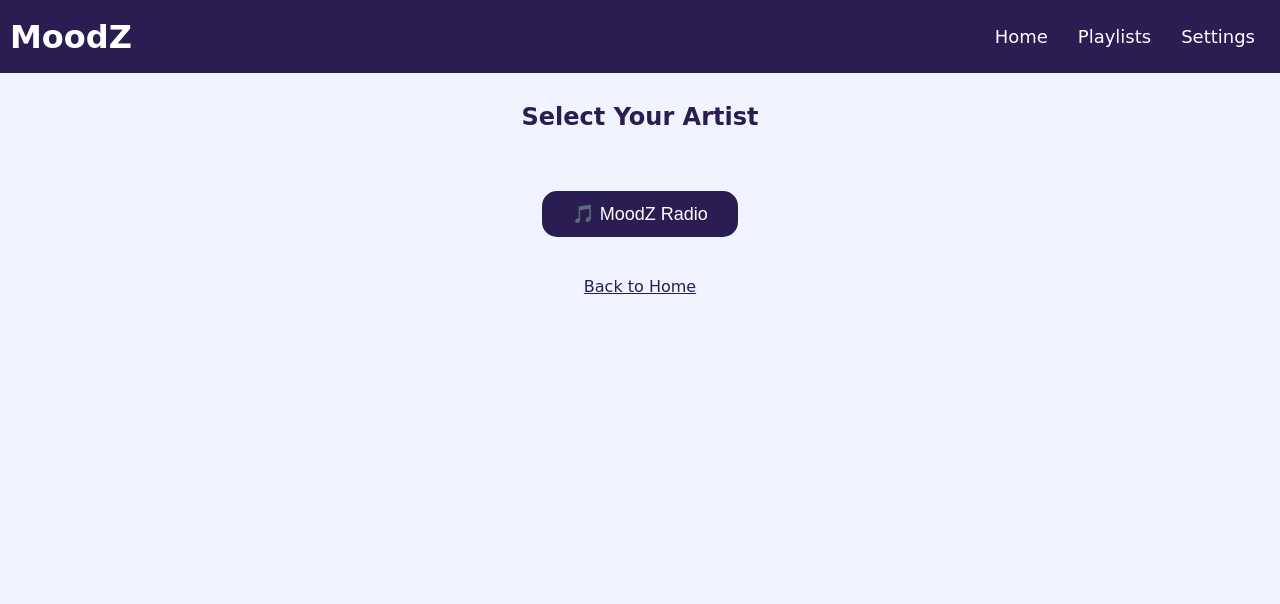
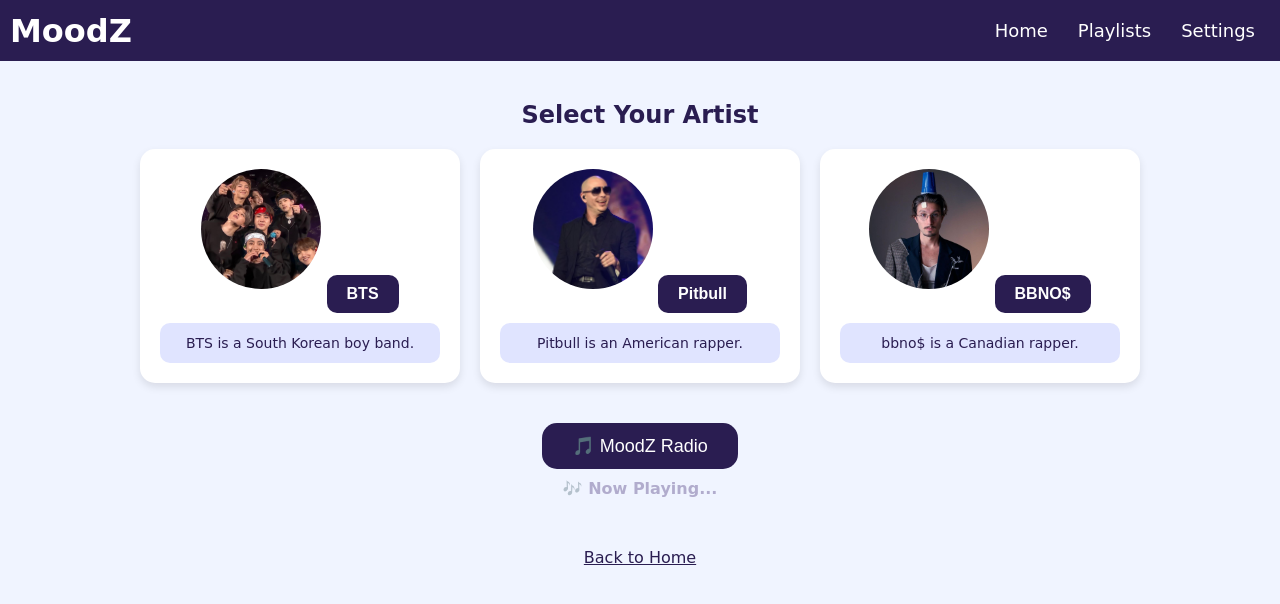
Before and after one commit to justgabo1/moodZ.github.io, a plain HTML site: page artists.html in a window 1280 px wide. Both pictures are taken after a click on the button "🎵 MoodZ Radio". Drawn offline with Linux system fonts and the light colour scheme.

Commit message:
Update artists.html

```diff
--- a/artists.html
+++ b/artists.html
@@ -1,10 +1,10 @@
 <!DOCTYPE html>
 <html lang="en">
 <head>
-    <meta charset="UTF-8">
-    <meta name="viewport" content="width=device-width, initial-scale=1.0">
+  <meta charset="UTF-8" />
+  <meta name="viewport" content="width=device-width, initial-scale=1.0"/>
   <title>Select an Artist</title>
-    <link rel="stylesheet" href="styles.css">
+  <link rel="stylesheet" href="styles.css" />
   <style>
     body {
       font-family: 'Itim', cursive;
@@ -12,7 +12,6 @@
       color: #2A1D51;
       margin: 0;
       padding: 0;
-            text-align: center;
     }
 
     nav {
@@ -23,6 +22,7 @@
     nav h1 {
       color: white;
       margin: 0;
+      text-align: center;
     }
 
     nav ul {
@@ -30,6 +30,7 @@
       display: flex;
       justify-content: center;
       padding: 0;
+      margin: 10px 0;
     }
 
     nav ul li {
@@ -41,20 +42,29 @@
       text-decoration: none;
     }
 
+    .mood-selection {
+      text-align: center;
+      padding: 20px;
+    }
+
     .mood-selection h2 {
-            margin-top: 30px;
+      margin-bottom: 20px;
+    }
+
+    #artists-container {
+      display: flex;
+      flex-wrap: wrap;
+      justify-content: center;
+      gap: 20px;
     }
 
     .artist-card {
-            display: flex;
-            flex-direction: column;
-            align-items: center;
-            margin: 20px auto;
-            padding: 15px;
-            width: 320px;
-            background: #fff;
+      background-color: white;
       border-radius: 15px;
       box-shadow: 0 4px 8px rgba(0, 0, 0, 0.1);
+      padding: 20px;
+      width: 280px;
+      text-align: center;
     }
 
     .artist-img {
@@ -66,12 +76,12 @@
     }
 
     .artist-btn {
-            padding: 10px 20px;
       background-color: #2A1D51;
       color: white;
       border: none;
+      border-radius: 10px;
+      padding: 10px 20px;
       cursor: pointer;
-            border-radius: 10px;
       font-size: 16px;
       margin-bottom: 10px;
     }
@@ -82,31 +92,24 @@
 
     .artist-about {
       background-color: #e0e4ff;
-            color: #2A1D51;
       padding: 12px;
-            border-radius: 15px;
-            text-align: center;
+      border-radius: 10px;
       font-size: 14px;
-            width: 80%;
-            box-shadow: 0 4px 8px rgba(0, 0, 0, 0.2);
     }
 
-        .back-link {
-            display: inline-block;
-            margin-top: 20px;
-            color: #2A1D51;
-            text-decoration: underline;
+    #radio-section {
+      text-align: center;
+      margin-top: 40px;
     }
 
     #radio-btn {
-            margin: 40px auto 20px;
-            padding: 12px 30px;
-            font-size: 18px;
-            border: none;
       background-color: #2A1D51;
       color: white;
+      padding: 12px 30px;
+      border: none;
       border-radius: 15px;
       cursor: pointer;
+      font-size: 18px;
     }
 
     #radio-btn:hover {
@@ -126,14 +129,19 @@
       50% { opacity: 1; }
       100% { opacity: 0.3; }
     }
+
+    .back-link {
+      display: block;
+      text-align: center;
+      margin: 30px 0;
+      color: #2A1D51;
+      text-decoration: underline;
+    }
   </style>
 </head>
-
 <body>
   <nav>
-        <div class="logo">
     <h1>MoodZ</h1>
-        </div>
     <ul>
       <li><a href="index.html">Home</a></li>
       <li><a href="#">Playlists</a></li>
@@ -144,11 +152,11 @@
   <div class="mood-selection">
     <h2>Select Your Artist</h2>
     <div id="artists-container"></div>
+
+    <div id="radio-section">
+      <button id="radio-btn">🎵 MoodZ Radio</button>
+      <div id="now-playing">🎶 Now Playing...</div>
     </div>
-
-    <div style="text-align: center;">
-        <button id="radio-btn" class="mood-btn">🎵 MoodZ Radio</button>
-        <div id="now-playing">🎶 Now Playing...</div>
   </div>
 
   <a href="index.html" class="back-link">Back to Home</a>
@@ -157,67 +165,45 @@
     document.addEventListener("DOMContentLoaded", function () {
       const moods = {
         happy: [
-                    { name: "BTS", img: "bts.jpeg", link: "https://open.spotify.com/playlist/37i9dQZF1E4rlkYj6ItCDn", about: "BTS (방탄소년단), is a South Korean boy band debuted in 2013. The band consists of Jin, Suga, J-Hope, RM, Jimin, V, and Jung Kook." },
-                    { name: "Pitbull", img: "pitbull.jpeg", link: "https://open.spotify.com/playlist/37i9dQZF1E4r0nzNspuQFK", about: "Armando Christian Pérez, aka Pitbull, is an American rapper and singer." },
-                    { name: "BBNO$", img: "bbno.jpeg", link: "https://open.spotify.com/playlist/37i9dQZF1E4m14w1NfDKCh", about: "Alexander Gumuchian, known as bbno$, is a Canadian rapper and singer." }
+          { name: "BTS", img: "bts.jpeg", link: "https://open.spotify.com/playlist/37i9dQZF1E4rlkYj6ItCDn", about: "BTS is a South Korean boy band." },
+          { name: "Pitbull", img: "pitbull.jpeg", link: "https://open.spotify.com/playlist/37i9dQZF1E4r0nzNspuQFK", about: "Pitbull is an American rapper." },
+          { name: "BBNO$", img: "bbno.jpeg", link: "https://open.spotify.com/playlist/37i9dQZF1E4m14w1NfDKCh", about: "bbno$ is a Canadian rapper." }
         ],
-                sad: [
-                    { name: "TV Girl", img: "tvgirl.jpeg", link: "https://open.spotify.com/playlist/37i9dQZF1E4lFGdRLY5idQ", about: "TV Girl is an American indie pop band from San Diego." },
-                    { name: "Billie Eilish", img: "billie.jpeg", link: "https://open.spotify.com/playlist/37i9dQZF1E4oee5QSbfqLN", about: "Billie Eilish is an American singer-songwriter." },
-                    { name: "Beach House", img: "beachhouse.jpeg", link: "https://open.spotify.com/playlist/37i9dQZF1E4DemSGzmCZ29", about: "Beach House is an American dream pop band." }
-                ],
-                focus: [
-                    { name: "Lofi Girl", img: "lofigirl.jpeg", link: "https://open.spotify.com/playlist/37i9dQZF1E4yVfD4M4LwFh", about: "Lofi Girl is a YouTube channel known for 24/7 lo-fi music." },
-                    { name: "Hans Zimmer", img: "hanszimmer.jpeg", link: "https://open.spotify.com/playlist/37i9dQZF1E4sbexosKtF5C", about: "Hans Zimmer is a legendary film composer." },
-                    { name: "Kordhell", img: "kordhell.jpeg", link: "https://open.spotify.com/playlist/37i9dQZF1E4yleuWstyUDt", about: "Kordhell creates dark phonk beats." }
-                ],
-                angry: [
-                    { name: "Eminem", img: "eminem.jpeg", link: "https://open.spotify.com/playlist/37i9dQZF1E4uduXaJcMi49", about: "Eminem is one of the most influential rappers ever." },
-                    { name: "Slipknot", img: "slipknot.jpeg", link: "https://open.spotify.com/playlist/37i9dQZF1E4m433mhB66fa", about: "Slipknot is an American heavy metal band." },
-                    { name: "Bring Me The Horizon", img: "bmth.jpeg", link: "https://open.spotify.com/playlist/37i9dQZF1E4jXFV0KMR1gU", about: "BMTH is a British rock band formed in 2004." }
-                ]
+        // Add the rest of your moods here...
       };
 
-            const artistContainer = document.getElementById("artists-container");
-            const selectedMood = localStorage.getItem("selectedMood") || "happy"; // Default to 'happy' if no mood is selected.
+      const selectedMood = localStorage.getItem("selectedMood") || "happy";
+      const container = document.getElementById("artists-container");
 
-            // Render Artists
       if (moods[selectedMood]) {
         moods[selectedMood].forEach(artist => {
-                    const artistDiv = document.createElement("div");
-                    artistDiv.classList.add("artist-card");
+          const card = document.createElement("div");
+          card.className = "artist-card";
 
-                    const img = document.createElement("img");
-                    img.src = artist.img;
-                    img.alt = artist.name;
-                    img.classList.add("artist-img");
+          card.innerHTML = `
+            <img src="${artist.img}" alt="${artist.name}" class="artist-img">
+            <button class="artist-btn" onclick="window.open('${artist.link}', '_blank')">${artist.name}</button>
+            <div class="artist-about">${artist.about}</div>
+          `;
 
-                    const btn = document.createElement("button");
-                    btn.textContent = artist.name;
-                    btn.classList.add("artist-btn");
-                    btn.onclick = () => window.open(artist.link, "_blank");
-
-                    const aboutDiv = document.createElement("div");
-                    aboutDiv.classList.add("artist-about");
-                    aboutDiv.textContent = artist.about;
-
-                    artistDiv.appendChild(img);
-                    artistDiv.appendChild(btn);
-                    artistDiv.appendChild(aboutDiv);
-                    artistContainer.appendChild(artistDiv);
+          container.appendChild(card);
         });
-            } else {
-                artistContainer.innerHTML = "<p>No mood selected. Go back to home.</p>";
       }
 
-            // Radio button
       const radioBtn = document.getElementById("radio-btn");
       const nowPlaying = document.getElementById("now-playing");
 
-            if (radioBtn && moods[selectedMood]) {
       radioBtn.addEventListener("click", () => {
-                    const randomIndex = Math.floor(Math.random() * moods[selectedMood].length);
-                    const playlist = moods[selectedMood][randomIndex].link;
+        const artists = moods[selectedMood];
+        const random = Math.floor(Math.random() * artists.length);
+        const randomPlaylist = artists[random].link;
 
         nowPlaying.style.display = "block";
-                    setTimeout(() => nowPlaying.style.display = "none", 3000
+        setTimeout(() => nowPlaying.style.display = "none", 3000);
+
+        window.open(randomPlaylist, "_blank");
+      });
+    });
+  </script>
+</body>
+</html>
```
Lines whose indentation alone changed are shown as unchanged.
